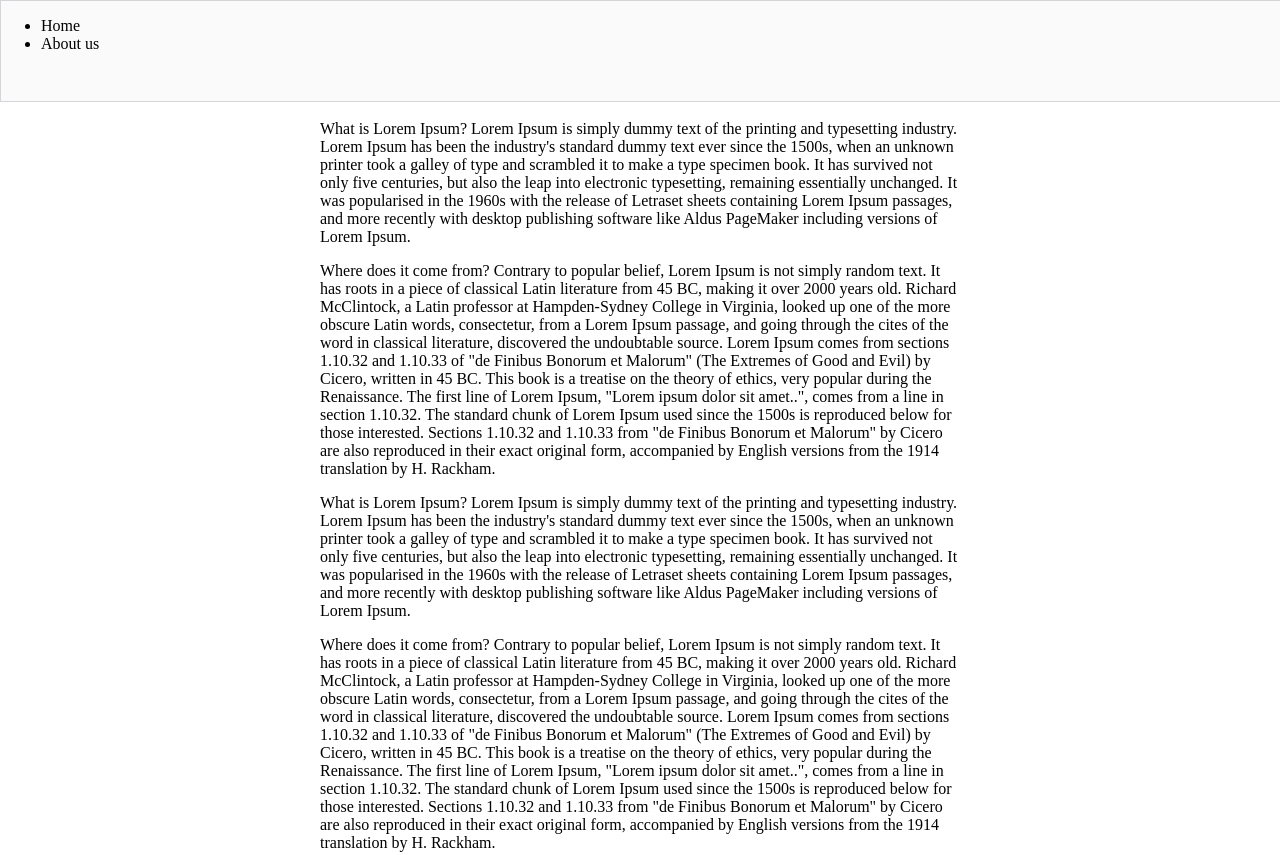
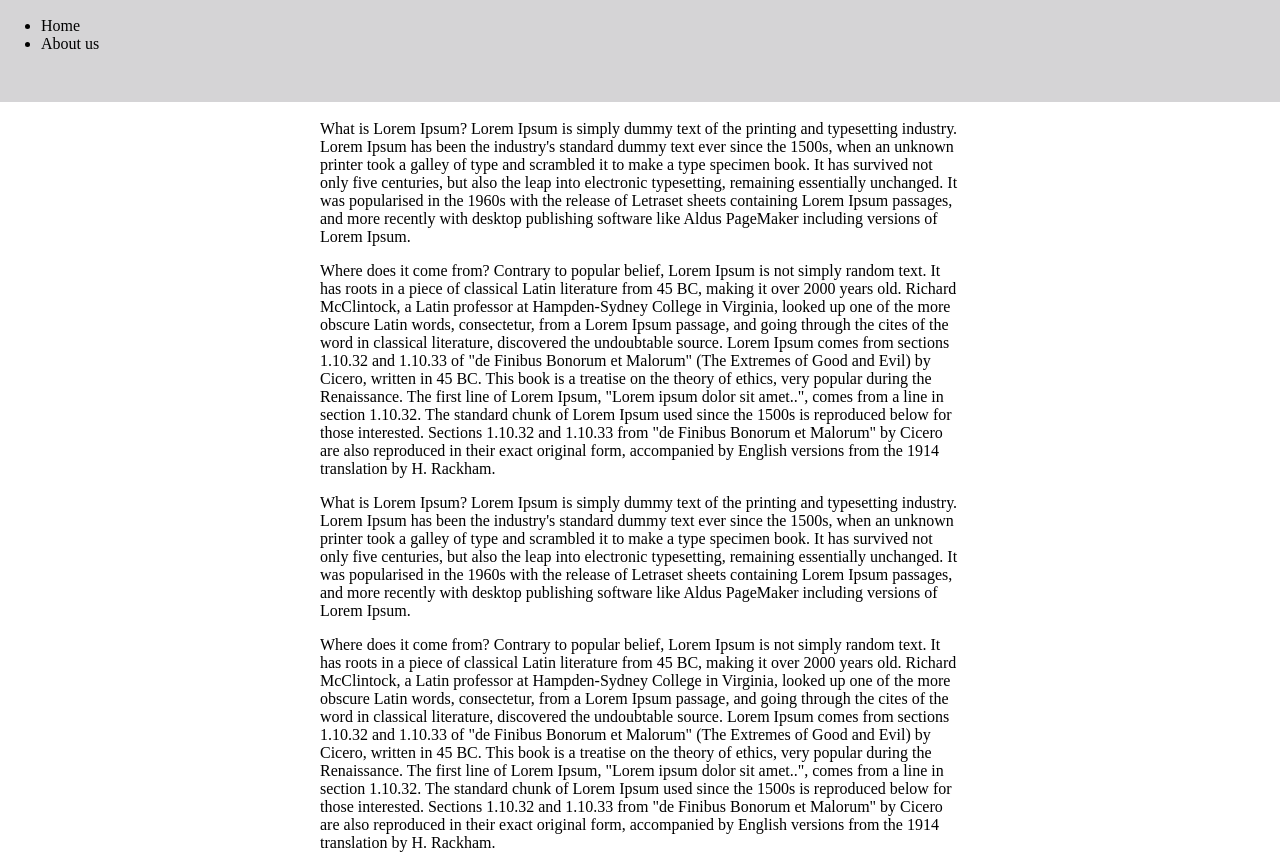
Before and after one commit to olotintemitope/web-training, a plain HTML site: page Elements/positioning.html in a window 1280 px wide. Shown: the top 855 px of the page. Drawn offline with Linux system fonts and the light colour scheme.

Commit message:
add positioning

```diff
--- a/css/positioning.css
+++ b/css/positioning.css
@@ -2,7 +2,7 @@ header {
     position: fixed;
     height: 100px;
     width: 100%;
-    background: #fafafb;
+    background: #D5D4D6;
     border: 1px solid #D5D4D6;
     top: 0;
     z-index: 11111
```
